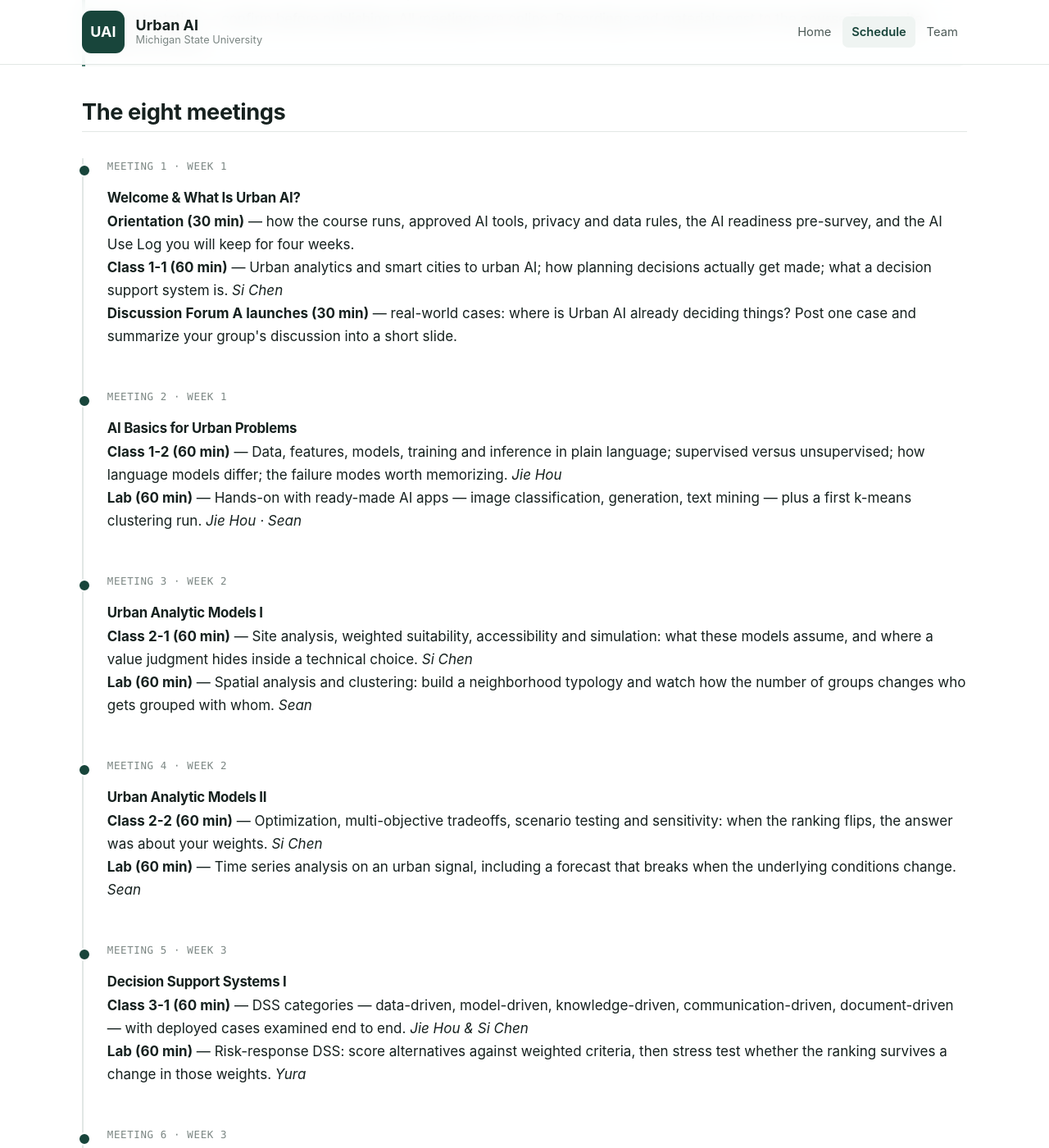
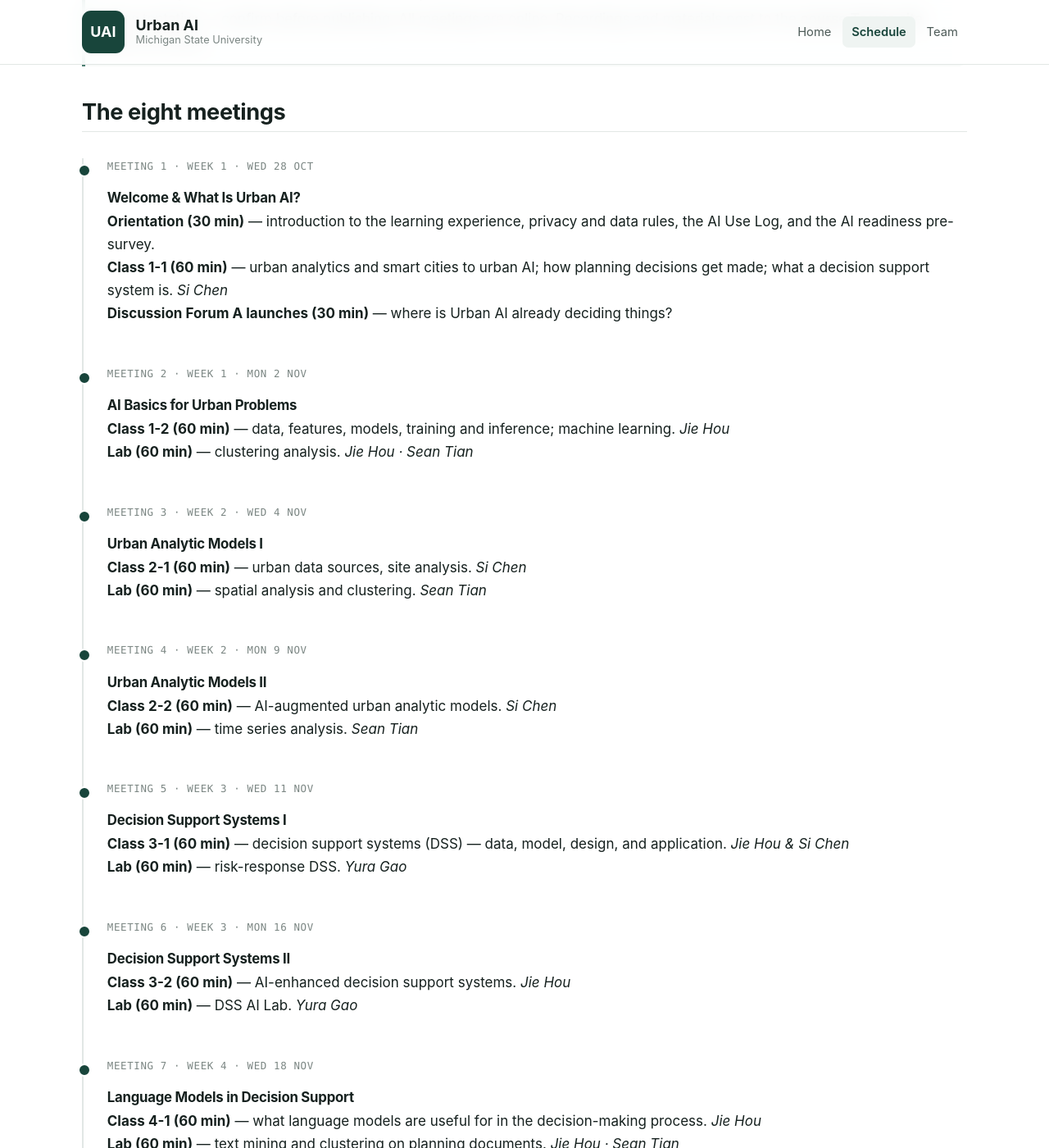
Before and after one commit to jiehou-lab/urban-ai, a Jekyll site: the page built from schedule.md, in a window 1280 px wide and 1400 px high, scrolled down 412 px. Shown: the whole window at 82% size. Built offline with Jekyll 4.4.1, drawn with Linux system fonts in a browser that asks for light colours; some of the changed text lies outside the part shown.

Commit message:
Sync eight meetings with Fall 2026 syllabus

```diff
--- a/_config.yml
+++ b/_config.yml
@@ -20,7 +20,7 @@ course:
   meeting_length: "2 hours"
   format: "Online"
   cohort_label: "Cohort 1 · Fall 2026"
-  cohort_dates: "Wed & Fri, 5:30–7:30 PM ET · Oct 28 – Nov 23, 2026"
+  cohort_dates: "Mon & Wed, 5:30–7:30 PM ET · Oct 28 – Nov 23, 2026"
   cohort_status: "Dates tentative — confirm before publishing"
   register_url: "https://msu.co1.qualtrics.com/jfe/form/SV_9yizxIOZJVuss6y"   # Qualtrics registration
   teams_url: ""              # Microsoft Teams site — leave empty until approved; renders as plain underlined text
--- a/schedule.md
+++ b/schedule.md
@@ -1,7 +1,7 @@
 ---
 layout: default
 title: "Schedule"
-subtitle: "Eight meetings of 2 hours, twice a week for four weeks. Sixteen hours total."
+subtitle: "Eight meetings, twice a week for four weeks."
 eyebrow: "Cohort 1 · Fall 2026"
 permalink: /schedule/
 ---
@@ -20,79 +20,60 @@ permalink: /schedule/
 <ol class="timeline">
 
 <li>
-  <p class="when">Meeting 1 · Week 1</p>
+  <p class="when">Meeting 1 · Week 1 · Wed 28 Oct</p>
   <h3>Welcome &amp; What Is Urban AI?</h3>
-  <p><strong>Orientation (30 min)</strong> — how the course runs, approved AI tools, privacy and data rules,
-  the AI readiness pre-survey, and the AI Use Log you will keep for four weeks.<br>
-  <strong>Class 1-1 (60 min)</strong> — Urban analytics and smart cities to urban AI; how planning decisions
-  actually get made; what a decision support system is. <em>Si Chen</em><br>
-  <strong>Discussion Forum A launches (30 min)</strong> — real-world cases: where is Urban AI already deciding
-  things? Post one case and summarize your group's discussion into a short slide.</p>
+  <p><strong>Orientation (30 min)</strong> — introduction to the learning experience, privacy and data rules, the AI Use Log, and the AI readiness pre-survey.<br>
+  <strong>Class 1-1 (60 min)</strong> — urban analytics and smart cities to urban AI; how planning decisions get made; what a decision support system is. <em>Si Chen</em><br>
+  <strong>Discussion Forum A launches (30 min)</strong> — where is Urban AI already deciding things?</p>
 </li>
 
 <li>
-  <p class="when">Meeting 2 · Week 1</p>
+  <p class="when">Meeting 2 · Week 1 · Mon 2 Nov</p>
   <h3>AI Basics for Urban Problems</h3>
-  <p><strong>Class 1-2 (60 min)</strong> — Data, features, models, training and inference in plain language;
-  supervised versus unsupervised; how language models differ; the failure modes worth memorizing. <em>Jie Hou</em><br>
-  <strong>Lab (60 min)</strong> — Hands-on with ready-made AI apps — image classification, generation, text
-  mining — plus a first k-means clustering run. <em>Jie Hou · Sean</em></p>
+  <p><strong>Class 1-2 (60 min)</strong> — data, features, models, training and inference; machine learning. <em>Jie Hou</em><br>
+  <strong>Lab (60 min)</strong> — clustering analysis. <em>Jie Hou · Sean Tian</em></p>
 </li>
 
 <li>
-  <p class="when">Meeting 3 · Week 2</p>
+  <p class="when">Meeting 3 · Week 2 · Wed 4 Nov</p>
   <h3>Urban Analytic Models I</h3>
-  <p><strong>Class 2-1 (60 min)</strong> — Site analysis, weighted suitability, accessibility and simulation:
-  what these models assume, and where a value judgment hides inside a technical choice. <em>Si Chen</em><br>
-  <strong>Lab (60 min)</strong> — Spatial analysis and clustering: build a neighborhood typology and watch how
-  the number of groups changes who gets grouped with whom. <em>Sean</em></p>
+  <p><strong>Class 2-1 (60 min)</strong> — urban data sources, site analysis. <em>Si Chen</em><br>
+  <strong>Lab (60 min)</strong> — spatial analysis and clustering. <em>Sean Tian</em></p>
 </li>
 
 <li>
-  <p class="when">Meeting 4 · Week 2</p>
+  <p class="when">Meeting 4 · Week 2 · Mon 9 Nov</p>
   <h3>Urban Analytic Models II</h3>
-  <p><strong>Class 2-2 (60 min)</strong> — Optimization, multi-objective tradeoffs, scenario testing and
-  sensitivity: when the ranking flips, the answer was about your weights. <em>Si Chen</em><br>
-  <strong>Lab (60 min)</strong> — Time series analysis on an urban signal, including a forecast that breaks
-  when the underlying conditions change. <em>Sean</em></p>
+  <p><strong>Class 2-2 (60 min)</strong> — AI-augmented urban analytic models. <em>Si Chen</em><br>
+  <strong>Lab (60 min)</strong> — time series analysis. <em>Sean Tian</em></p>
 </li>
 
 <li>
-  <p class="when">Meeting 5 · Week 3</p>
+  <p class="when">Meeting 5 · Week 3 · Wed 11 Nov</p>
   <h3>Decision Support Systems I</h3>
-  <p><strong>Class 3-1 (60 min)</strong> — DSS categories — data-driven, model-driven, knowledge-driven,
-  communication-driven, document-driven — with deployed cases examined end to end. <em>Jie Hou &amp; Si Chen</em><br>
-  <strong>Lab (60 min)</strong> — Risk-response DSS: score alternatives against weighted criteria, then stress
-  test whether the ranking survives a change in those weights. <em>Yura</em></p>
+  <p><strong>Class 3-1 (60 min)</strong> — decision support systems (DSS) — data, model, design, and application. <em>Jie Hou &amp; Si Chen</em><br>
+  <strong>Lab (60 min)</strong> — risk-response DSS. <em>Yura Gao</em></p>
 </li>
 
 <li>
-  <p class="when">Meeting 6 · Week 3</p>
+  <p class="when">Meeting 6 · Week 3 · Mon 16 Nov</p>
   <h3>Decision Support Systems II</h3>
-  <p><strong>Class 3-2 (60 min)</strong> — AI-enhanced decision support: human-in-the-loop patterns, how to
-  evaluate a system beyond model accuracy, and the failure modes that show up in practice. <em>Jie Hou</em><br>
-  <strong>Lab (60 min)</strong> — DSS AI Lab: run two scenarios end to end and compare them on the same
-  criteria. <em>Yura</em></p>
+  <p><strong>Class 3-2 (60 min)</strong> — AI-enhanced decision support systems. <em>Jie Hou</em><br>
+  <strong>Lab (60 min)</strong> — DSS AI Lab. <em>Yura Gao</em></p>
 </li>
 
 <li>
-  <p class="when">Meeting 7 · Week 4</p>
+  <p class="when">Meeting 7 · Week 4 · Wed 18 Nov</p>
   <h3>Language Models in Decision Support</h3>
-  <p><strong>Class 4-1 (60 min)</strong> — What language models are useful for in a planning workflow,
-  grounding answers in real documents, prompting patterns, and how to catch a confident wrong answer.
-  <em>Jie Hou</em><br>
-  <strong>Lab (60 min)</strong> — Text mining and clustering on community document datasets: surface the themes, then
-  explore the topics. <em>Jie Hou &amp; Sean</em></p>
+  <p><strong>Class 4-1 (60 min)</strong> — what language models are useful for in the decision-making process. <em>Jie Hou</em><br>
+  <strong>Lab (60 min)</strong> — text mining and clustering on planning documents. <em>Jie Hou · Sean Tian</em></p>
 </li>
 
 <li>
-  <p class="when">Meeting 8 · Week 4</p>
-  <h3>LLM Lab, Ethics, and Wrap-Up</h3>
-  <p><strong>Lab (45 min)</strong> — LLM Lab: grounded versus ungrounded answers over a real planning document,
-  and a hallucination log. <em>Jie Hou &amp; Yura</em><br>
-  <strong>Class 4-2 (45 min)</strong> — AI ethics: bias, equity, privacy, transparency, accountability. <em>Jie Hou</em><br>
-  <strong>Discussion Forum B and reflection (30 min)</strong> — whose city does the model see? Team share-outs,
-  reflection, and the post-survey.</p>
+  <p class="when">Meeting 8 · Week 4 · Mon 23 Nov</p>
+  <h3>AI Ethics and Wrap-Up</h3>
+  <p><strong>Class 4-2 (45 min)</strong> — AI ethics: bias, equity, privacy, transparency, accountability. <em>Jie Hou</em><br>
+  <strong>Discussion Forum B &amp; reflection (30 min)</strong> — how human–AI interaction will change decision-making in planning; conclusion of the learning experience, and the post-survey.</p>
 </li>
 
 </ol>
```
